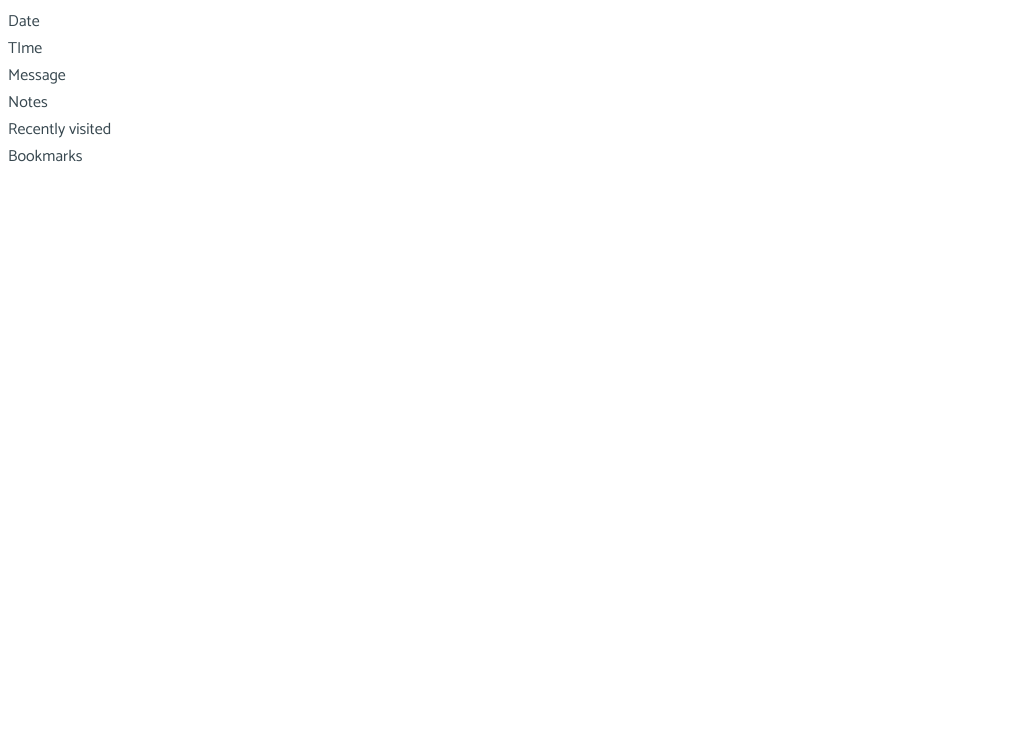
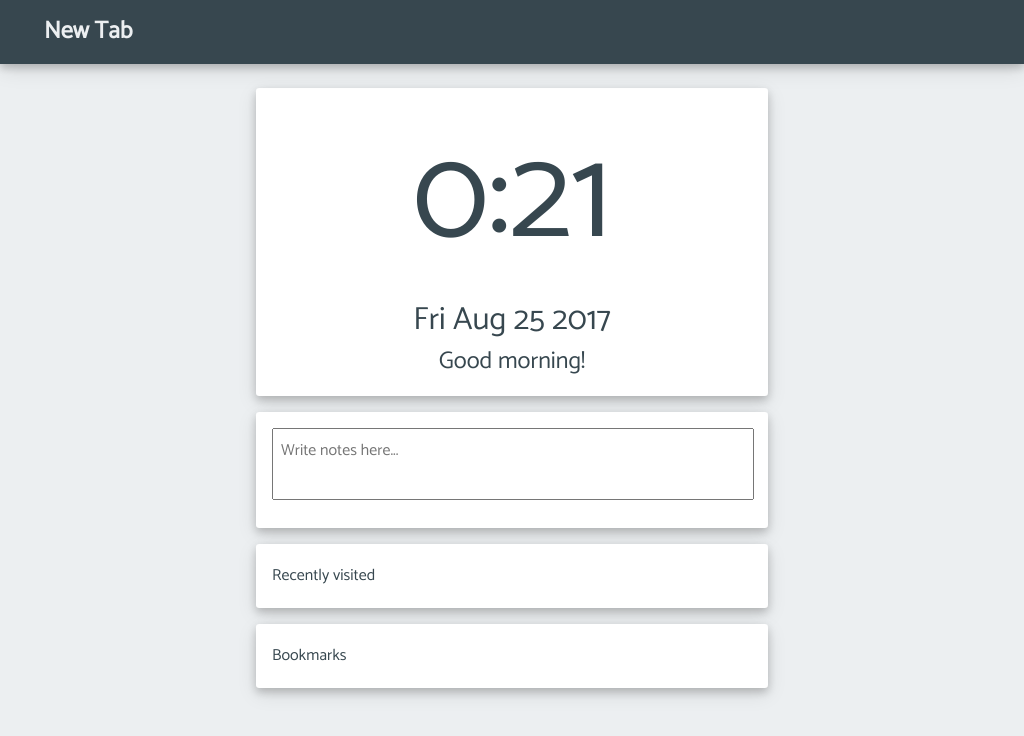
Before and after one commit to grychi/matui, an Electron app: page pages/new.html in a window 1024 px wide. Drawn offline with Linux system fonts and the light colour scheme.

Commit message:
progress

```diff
--- a/css/all.css
+++ b/css/all.css
@@ -1,3 +1,4 @@
+@charset "UTF-8";
 @font-face {
     font-family: 'Material Icons';
     font-style: normal;
@@ -27,20 +28,80 @@
     direction: ltr;
     text-rendering: optimizeLegibility;
 }
+
+::-webkit-scrollbar {
+    height: 10px;
+    width: 10px;
+    background: transparent;
+}
+::-webkit-scrollbar-track {
+    border-radius: 10px;
+}
+::-webkit-scrollbar-thumb {
+    background: rgba(0, 0, 0, 0.3);
+    border-radius: 10px;
+}
+::-webkit-scrollbar-corner {
+    background-color: transparent;
+}
+
 * {
     font-family: 'Catamaran';
     color: var(--primary-color);
+    transition: all 0.2s;
+}
+body {
+    margin: 0;
+    padding:0;
+    background-color: var(--secondary-color);
 }
 html {
     --primary-color: #37474F;
     --secondary-color: #ECEFF1;
-    --tertiary-color: #607D8B;
+    --tertiary-color: #ffffff;
     --quaternary-color: #CFD8DC;
     font-family: 'Catamaran';
 }
 .dark-theme {
     --primary-color: #CFD8DC;
     --secondary-color: #37474f;
-    --tertiary-color: #ECEFF1;
+    --tertiary-color: #263238;
     --quaternary-color: #607D8B;
 }
+
+#matTop {
+    position: fixed;
+    top: 0;
+    left: 0;
+    padding: 0 2em;
+    width: calc(100% - 4em);
+    height: 4em;
+    overflow: hidden;
+    background-color: var(--primary-color);
+    box-shadow: 0 4px 8px -0 rgba(0, 0, 0, 0.2), 0 6px 20px 0 rgba(0, 0, 0, 0.1);
+}
+h1 {
+    margin: 0.5em;
+    font-size: 1.5em;
+    color: var(--secondary-color);
+}
+#matCont {
+    width: 50%;
+    min-width: 24em;
+    padding: 0.5em;
+    margin: 4em auto 2em auto;
+}
+.matCard {
+    border-radius: 0.2em;
+    margin: 1em 0;
+    padding: 1em;
+    line-height: 2;
+    background-color: var(--tertiary-color);
+    box-shadow: 0 4px 8px -0 rgba(0, 0, 0, 0.2), 0 6px 20px 0 rgba(0, 0, 0, 0.1);
+}
+.matCard .matDiv {
+    margin: 0.5em 0;
+    padding: 0;
+    height: 1px;
+    background-color: var(--secondary-color);
+}
--- a/css/main.css
+++ b/css/main.css
@@ -276,6 +276,7 @@ webview {
     border-right: solid 1px var(--quaternary-color);
     height: calc(100vh - 2.8em);
     overflow-y: scroll;
+    box-shadow: 0 4px 8px -0 rgba(0, 0, 0, 0.2), 0 6px 20px 0 rgba(0, 0, 0, 0.1);
 }
 #browser-menu * {
     display: inline-block;
@@ -327,28 +328,13 @@ webview {
     padding: 0 0.5em;
 }
 
-::-webkit-scrollbar {
-    height: 10px;
-    width: 10px;
-    background: transparent;
-}
-::-webkit-scrollbar-track {
-    border-radius: 10px;
-}
-::-webkit-scrollbar-thumb {
-    background: rgba(0, 0, 0, 0.3);
-    border-radius: 10px;
-}
-::-webkit-scrollbar-corner {
-    background-color: transparent;
-}
-
 #suggestions {
     display: none;
     z-index: 3;
     min-height: 2.5em;
     background-color: var(--secondary-color);
     border-bottom: solid 1px var(--quaternary-color);
+    box-shadow: 0 4px 8px -0 rgba(0, 0, 0, 0.2), 0 6px 20px 0 rgba(0, 0, 0, 0.1);
 }
 
 #fave-popup {
@@ -387,7 +373,7 @@ webview {
     margin-right: 0.5em;
     float: left;
 }
-#fave-popup #fave-btns {
+#fave-popup #fave-manage {
     cursor: default;
     border-top: solid 1px var(--quaternary-color);
     position: absolute;
@@ -398,6 +384,6 @@ webview {
     line-height: 3;
     background-color: var(--secondary-color);
 }
-#fave-popup #fave-btns:hover {
+#fave-popup #fave-manage:hover {
     background-color: var(--quaternary-color);
 }
--- /dev/null
+++ b/css/new.css
@@ -0,0 +1,21 @@
+#dateTime {
+    text-align: center;
+    line-height: 1.5;
+}
+#time {
+    font-size: 800%;
+}
+#date {
+    font-size: 200%;
+}
+#message {
+    font-size: 150%;
+}
+textarea {
+    margin: 0;
+    padding: 0.5em;
+    height: 100%;
+    width: calc(100% - 1em);
+    resize: none;
+    font-size: 1em;
+}
--- /dev/null
+++ b/js/new.js
@@ -0,0 +1,31 @@
+document.addEventListener("DOMContentLoaded", function () {
+    function formatWithZero(i) {
+        if (i < 10) {
+            i = "0" + i;
+        }
+        return i;
+    }
+
+    function startTime() {
+        var now = new Date();
+        var h = now.getHours();
+        var m = now.getMinutes();
+        m = formatWithZero(m);
+        document.getElementById('time').innerHTML = h + ":" + m;
+        document.getElementById('date').innerHTML = now.toDateString();
+        var msg = document.getElementById('message');
+        if (h < 12) {
+            msg.innerHTML = 'Good morning!';
+        }
+        else if (h < 18) {
+            msg.innerHTML = 'Good afternoon';
+        }
+        else {
+            msg.innerHTML = 'Good evening';
+        }
+        t = setTimeout(function () {
+            startTime()
+        }, 1000);
+    }
+    startTime();
+});
--- /dev/null
+++ b/js/vanilla.js
@@ -0,0 +1,3 @@
+document.addEventListener("DOMContentLoaded", function () {
+
+});
--- a/pages/new.html
+++ b/pages/new.html
@@ -5,29 +5,34 @@
     <meta charset="UTF-8">
     <meta name="viewport" content="width=device-width">
     <link rel="stylesheet" href="../css/all.css">
+    <link rel="stylesheet" href="../css/new.css">
+    <script type="text/javascript" src="../js/new.js"></script>
     <title>New Tab</title>
 </head>
 
 <body>
-    <div id="contA">
+    <div id="matTop">
+        <h1>New Tab</h1>
+    </div>
+    <div id="matCont">
+        <div id="dateTime" class="matCard">
+            <div id="time">
+                Time
+            </div>
             <div id="date">
                 Date
-        </div>
-        <div id="time">
-            TIme
             </div>
             <div id="message">
                 Message
             </div>
-        <div id="notes">
-            Notes
         </div>
+        <div id="notes" class="matCard">
+            <textarea placeholder="Write notes here..."></textarea>
         </div>
-    <div id="contB">
-        <div id="visited">
+        <div id="visited" class="matCard">
             Recently visited
         </div>
-        <div id="bmarks">
+        <div id="bmarks" class="matCard">
             Bookmarks
         </div>
     </div>
--- a/todo.txt
+++ b/todo.txt
@@ -26,3 +26,8 @@ protection
 - block trackers
 - block all pop-ups
 - block all scripts
+
+fix
+- empty favicon
+- draggable tabs
+- address bar
--- a/vanilla.js
+++ /dev/null
@@ -1,3 +0,0 @@
-document.addEventListener("DOMContentLoaded", function () {
-
-});
```
Also changed, not shown: css/about.css (added, +10 -0 lines), index.html (+1 -2 lines), pages/about.html (+28 -15 lines), pages/bookmarks.html (+5 -1 lines), pages/downloads.html (+5 -1 lines), pages/feedback.html (+5 -1 lines), pages/history.html (+5 -1 lines), pages/private.html (+5 -1 lines), pages/settings.html (+5 -1 lines), renderer.js (+24 -10 lines), css/main.min.css. Lines whose indentation alone changed are shown as unchanged.
